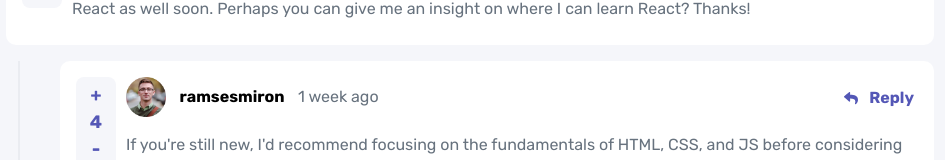
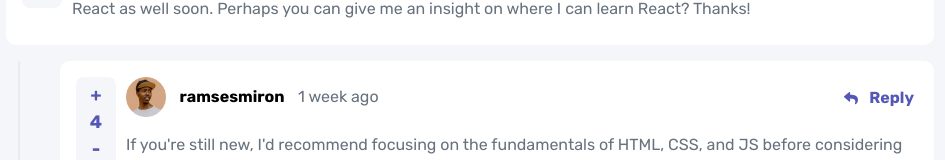
Before and after one commit to borgesmj/frontend-mentor-challenges, a React (Vite) app in the folder interactive-comments-section/: page / in a window 1280 px wide. Shown: the part 307-467 px from the top of the page, without its empty margins (170-1115 px from the left). Built offline with nearby package versions, Linux system fonts and the light colour scheme.

Commit message:
adding profile pic replies

```diff
--- a/interactive-comments-section/src/Components/Replies.jsx
+++ b/interactive-comments-section/src/Components/Replies.jsx
@@ -14,6 +14,7 @@ const Replies = ({ replies, currentUser }) => {
           content = {item.content}
           score = {item.score}
           createdAt = {item.createdAt}
+          profilePic = {item.user.image.webp}
         />
       ))}
     </div>
--- a/interactive-comments-section/src/Components/Reply.jsx
+++ b/interactive-comments-section/src/Components/Reply.jsx
@@ -1,6 +1,6 @@
 import React from 'react'
 
-const Reply = ({userName, currentUser, content, score, createdAt}) => {
+const Reply = ({userName, currentUser, content, score, createdAt, profilePic}) => {
 
   const activeUser = () => {
     if (userName === currentUser)
@@ -10,7 +10,7 @@ const Reply = ({userName, currentUser, content, score, createdAt}) => {
     <div className="bg-color-white p-4 rounded-[10px] flex flex-col my-4 relative">
       <div className={`${!activeUser() ? 'w-4/5 lg:w-[30%]' : 'w-full lg:w-2/5'} flex flex-row justify-between items-center mb-2 lg:ml-[50px]`}>
         <img
-          src="./images/avatars/image-juliusomo.webp"
+          src={profilePic}
           alt="profile_user_image"
           className="w-10 h-auto"
         />
```
